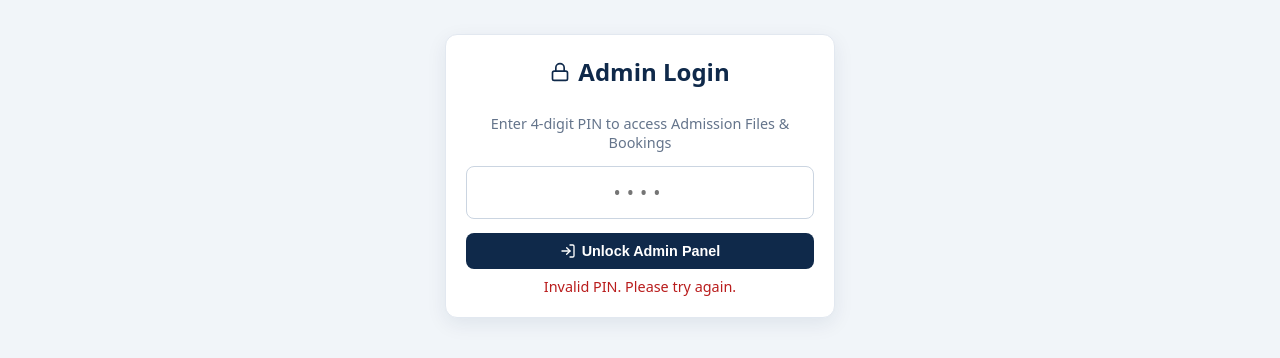
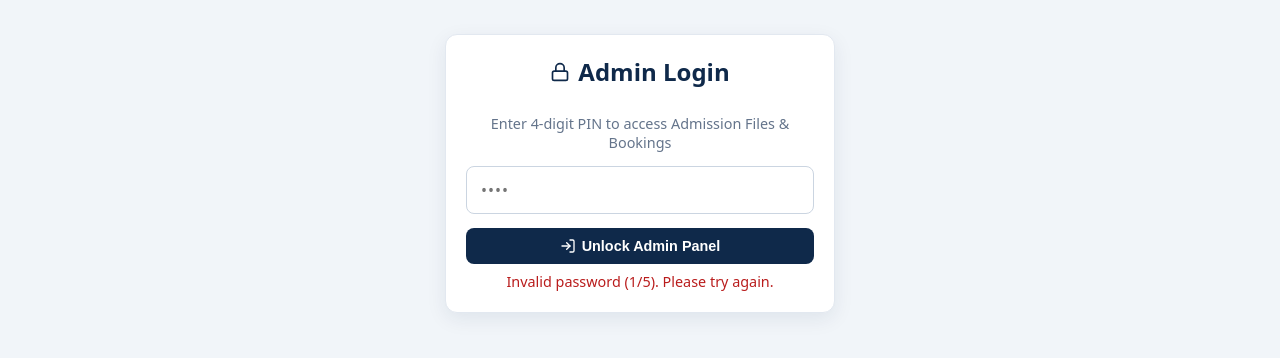
Before and after one commit to kapoorhomecare/KAPOOR_HOME_CARE, a plain HTML site: page admin.html in a window 1280 px wide. Both pictures are taken after a click on the button "Unlock Admin Panel". Shown: the part 78-436 px from the top of the page. Drawn offline with Linux system fonts and the light colour scheme.

Commit message:
Set strong password for admin panel login

```diff
--- a/admin.html
+++ b/admin.html
@@ -92,10 +92,10 @@
     }
     textarea { min-height: 76px; resize: vertical; }
     input[type="password"] {
-      padding: 12px;
-      font-size: 1.2rem;
-      letter-spacing: 6px;
-      text-align: center;
+      padding: 12px 14px;
+      font-size: 1rem;
+      letter-spacing: 1px;
+      text-align: left;
       margin: 14px 0;
     }
     .btn {
@@ -859,7 +859,7 @@
   </div>
 
   <script>
-    const ADMIN_PIN = "1234";
+    const ADMIN_PIN = "Kapoor@7248";
     const STORAGE_KEY = "khc_bookings";
 
     function esc(str) {
@@ -919,15 +919,33 @@
       return `KHC-${yr}-${seq}`;
     }
 
+    let failedAttempts = 0;
+    let lockUntil = 0;
+
     function verifyPin() {
-      const pin = document.getElementById("pinInput").value.trim();
       const err = document.getElementById("pinError");
+      const now = Date.now();
+      if (now < lockUntil) {
+        const secs = Math.ceil((lockUntil - now) / 1000);
+        err.textContent = `Too many attempts. Try again in ${secs}s.`;
+        return;
+      }
+      const pin = document.getElementById("pinInput").value;
       if (pin === ADMIN_PIN) {
+        failedAttempts = 0;
+        lockUntil = 0;
         sessionStorage.setItem("khc_admin_auth", "1");
         err.textContent = "";
         showDashboard();
       } else {
-        err.textContent = "Invalid PIN. Please try again.";
+        failedAttempts += 1;
+        if (failedAttempts >= 5) {
+          lockUntil = Date.now() + 30000;
+          failedAttempts = 0;
+          err.textContent = "5 wrong attempts. Locked for 30 seconds.";
+        } else {
+          err.textContent = `Invalid password (${failedAttempts}/5). Please try again.`;
+        }
       }
     }
 
```
